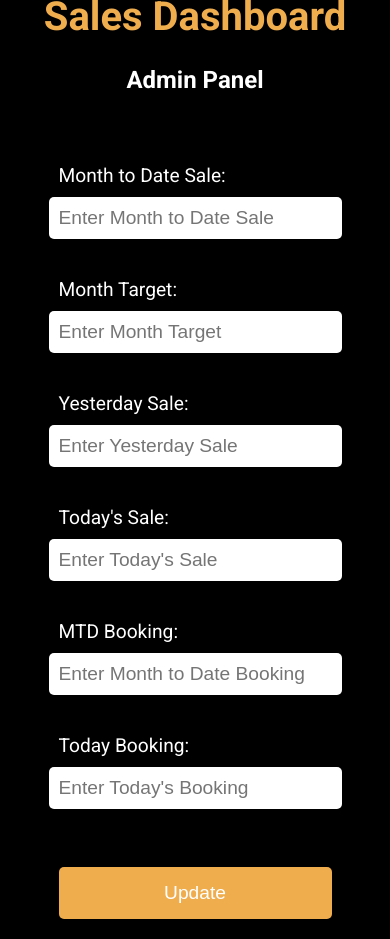
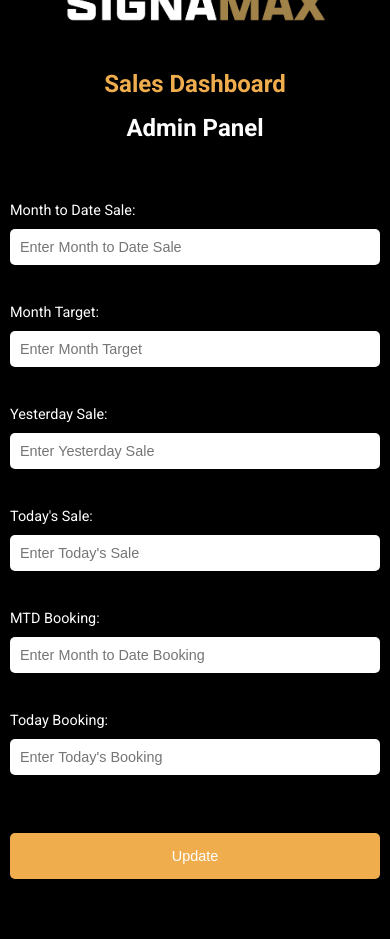
Before and after one commit to Indikul/Signamax, a website: page public/admin.html in a window 390 px wide. After the commit the page ends 889 px from the top, so only its background shows below. Drawn offline with nearby package versions, Linux system fonts and the light colour scheme; no server answers.

Commit message:
Update admin.html

```diff
--- a/public/admin.html
+++ b/public/admin.html
@@ -39,9 +39,11 @@
             box-shadow: 0 4px 10px rgba(0, 0, 0, 0.1);
             color: #fff;
             width: 70%;
+            max-width: 100%;
             display: flex;
             flex-direction: column;
             align-items: center;
+            box-sizing: border-box;
         }
         h2 {
             margin: 0;
@@ -64,6 +66,7 @@
             font-size: 1.2em;
             color: #000;
             background-color: #ffffff;
+            box-sizing: border-box;
         }
         button {
             width: 100%;
@@ -85,6 +88,41 @@
         }
         button:hover {
             background-color: #ec971f;
+        }
+        @media (max-width: 768px) {
+            .logo {
+                width: 60%;
+            }
+            .title {
+                font-size: 1.8em;
+            }
+            .container {
+                width: 90%;
+            }
+            label {
+                font-size: 1em;
+            }
+            input, button {
+                font-size: 1em;
+            }
+        }
+        @media (max-width: 480px) {
+            .logo {
+                width: 80%;
+            }
+            .title {
+                font-size: 1.5em;
+            }
+            .container {
+                width: 100%;
+                padding: 10px;
+            }
+            label {
+                font-size: 0.9em;
+            }
+            input, button {
+                font-size: 0.9em;
+            }
         }
     </style>
 </head>
```
